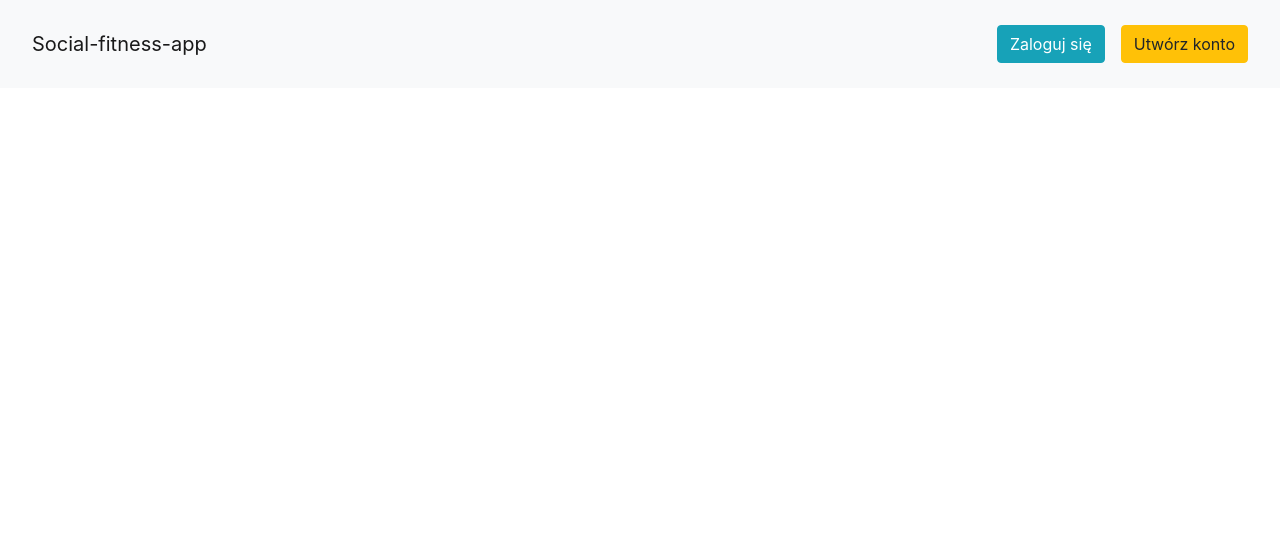
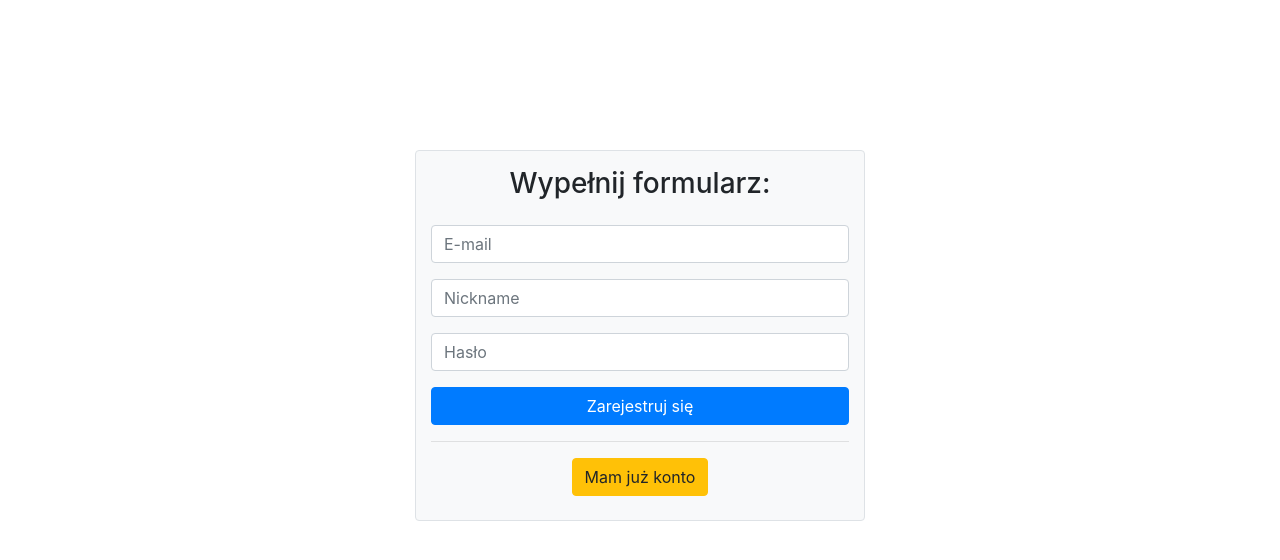
Before and after one commit to filkur/Social-fitness-app-frontend, a Vue app: page /register in a window 1280 px wide. Shown: the top 560 px of the page. Built offline with nearby package versions, Linux system fonts and the light colour scheme.

Commit message:
repair view of home page

```diff
--- a/src/components/Auth/Login.vue
+++ b/src/components/Auth/Login.vue
@@ -1,25 +1,37 @@
 <template>
   <div class="container border bg-light rounded">
-    <form class="form-signin mt-4">
-      <h1 class="h3 mb-3 font-weight-normal d-flex justify-content-center">Zaloguj się</h1>
-      <label for="inputEmail" class="sr-only mb-5 mt-5">Adres email</label>
-      <input type="email" id="inputEmail" class="form-control" placeholder="Adres email" required autofocus>
-      <label for="inputPassword" class="sr-only">Password</label>
-      <input type="password" id="inputPassword" class="form-control" placeholder="Hasło" required>
-      <div class="checkbox mb-3">
+    <div class="form mt-3">
+      <div class="d-flex justify-content-center mb-3">
+        <h3>Zaloguj się:</h3>
       </div>
-      <button class="btn btn-lg btn-primary btn-block" type="submit">Zaloguj się</button>
+      <div class="form-group">
+        <input v-model="user.email" class="form-control" type="email" id="email" name="email" placeholder="E-mail">
+      </div>
+      <div class="form-group">
+        <input v-model="user.password" class="form-control" type="password" id="password" name="password" placeholder="Hasło">
+      </div>
+      <div class="form-group">
+        <button @click="saveCategory" class="btn btn-primary btn-block">Zarejestruj się</button>
+      </div>
       <hr>
-      <div class=" d-flex justify-content-center">
-        <button class="btn btn-lg btn-success mb-4" type="submit">Utwórz nowe konto</button>
-      </div>
-    </form>
+    </div>
+    <div class=" d-flex justify-content-center">
+      <router-link to="/register" class="btn btn-success mb-4">Utwórz nowe konto</router-link>
+    </div>
   </div>
 </template>
 
 <script>
 export default {
-  name: "Login"
+  name: "Login",
+  data () {
+    return {
+      user: {
+        email: '',
+        password:'',
+      }
+    }
+  }
 }
 </script>
 
--- a/src/components/Auth/Register.vue
+++ b/src/components/Auth/Register.vue
@@ -1,10 +1,41 @@
 <template>
-
+  <div class="container border bg-light rounded" style="margin-top: 150px; width: 450px;">
+    <div class="form mt-3">
+      <div class="d-flex justify-content-center mb-3">
+        <h3>Wypełnij formularz:</h3>
+      </div>
+      <div class="form-group">
+        <input v-model="user.email" class="form-control" type="email" id="email" name="email" placeholder="E-mail">
+      </div>
+      <div class="form-group">
+        <input v-model="user.nickname" class="form-control" type="text" id="nickname" name="nickname" placeholder="Nickname">
+      </div>
+      <div class="form-group">
+        <input v-model="user.password" class="form-control" type="password" id="password" name="password" placeholder="Hasło">
+      </div>
+      <div class="form-group">
+        <button @click="saveCategory" class="btn btn-primary btn-block">Zarejestruj się</button>
+      </div>
+      <hr>
+      <div class=" d-flex justify-content-center">
+        <router-link to="/" class="btn btn-warning mb-4">Mam już konto</router-link>
+      </div>
+    </div>
+  </div>
 </template>
 
 <script>
 export default {
-  name: "Register"
+  name: "Register",
+  data () {
+    return {
+      user: {
+        email: '',
+        nickname: '',
+        password:'',
+      }
+    }
+  }
 }
 </script>
 
--- a/src/router/index.js
+++ b/src/router/index.js
@@ -21,8 +21,8 @@ const routes = [
   {
     path: '/register',
     name: 'register',
-    component: () => import('../views/Register')
-  }
+    component: () => import('../components/Auth/Register')
+  },
 ]
 
 const router = new VueRouter({
--- a/src/views/Register.vue
+++ /dev/null
@@ -1,22 +0,0 @@
-<template>
-<div class = "register">
-  <div>
-    <navbar></navbar>
-  </div>
-</div>
-</template>
-
-<script>
-import Navbar from '../components/Navbar/Navbar'
-
-export default {
-  name: "Register",
-  components: {
-    Navbar
-  }
-}
-</script>
-
-<style scoped>
-
-</style>
```
